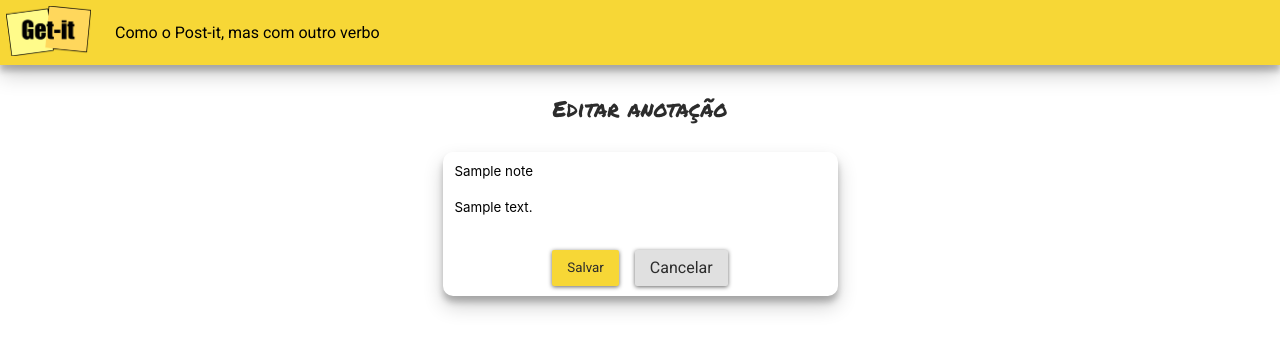
After one commit to BrunoGT013/tecweb-2026-2-projeto1B, a Django app: page /1/edit/ in a window 1280 px wide. The commit adds this page. Shown: the top 351 px of the page. Run offline with Django 5.2, Linux system fonts and the light colour scheme; tables that the repository leaves empty hold one stand-in row (values such as "Sample post"); some libraries are stand-ins or nearby versions.

Commit message:
handout 5 e 6 e tarefa 1: templates, formulario e CRUD completo

```diff
--- /dev/null
+++ b/notes/templates/notes/edit.html
@@ -0,0 +1,27 @@
+{% extends "notes/base.html" %}
+
+{% block content %}
+<main class="container">
+  <h2 class="page-title">Editar anotação</h2>
+
+  <form class="form-card form-card-edit" method="post" action="{% url 'edit' note.id %}">
+    {% csrf_token %}
+    <input
+      class="form-card-title"
+      type="text"
+      name="titulo"
+      placeholder="Título"
+      value="{{ note.title }}"
+    />
+    <textarea
+      class="autoresize"
+      name="detalhes"
+      placeholder="Digite o conteúdo..."
+    >{{ note.content }}</textarea>
+    <div class="confirm-actions">
+      <button class="btn" type="submit">Salvar</button>
+      <a class="btn btn-cancel" href="{% url 'index' %}">Cancelar</a>
+    </div>
+  </form>
+</main>
+{% endblock %}
--- a/notes/templates/notes/index.html
+++ b/notes/templates/notes/index.html
@@ -25,6 +25,10 @@
       <div class="card-content">
         <p>{{ note.content }}</p>
       </div>
+      <div class="card-actions">
+        <a class="card-action" href="{% url 'edit' note.id %}" title="Editar anotação">editar</a>
+        <a class="card-action" href="{% url 'delete' note.id %}" title="Apagar anotação">apagar</a>
+      </div>
     </div>
     {% endfor %}
   </div>
--- a/notes/urls.py
+++ b/notes/urls.py
@@ -4,4 +4,6 @@ from . import views
 
 urlpatterns = [
     path('', views.index, name='index'),
+    path('<int:note_id>/edit/', views.edit, name='edit'),
+    path('<int:note_id>/delete/', views.delete, name='delete'),
 ]
--- a/notes/views.py
+++ b/notes/views.py
@@ -1,4 +1,4 @@
-from django.shortcuts import redirect, render
+from django.shortcuts import get_object_or_404, redirect, render
 
 from .models import Note
 
@@ -12,3 +12,23 @@ def index(request):
     else:
         all_notes = Note.objects.all()
         return render(request, 'notes/index.html', {'notes': all_notes})
+
+
+def edit(request, note_id):
+    note = get_object_or_404(Note, id=note_id)
+    if request.method == 'POST':
+        note.title = request.POST.get('titulo')
+        note.content = request.POST.get('detalhes')
+        note.save()
+        return redirect('index')
+    else:
+        return render(request, 'notes/edit.html', {'note': note})
+
+
+def delete(request, note_id):
+    note = get_object_or_404(Note, id=note_id)
+    if request.method == 'POST':
+        note.delete()
+        return redirect('index')
+    else:
+        return render(request, 'notes/delete.html', {'note': note})
```
Also changed, not shown: notes/templates/notes/delete.html (added, +22 -0 lines), db.sqlite3.
